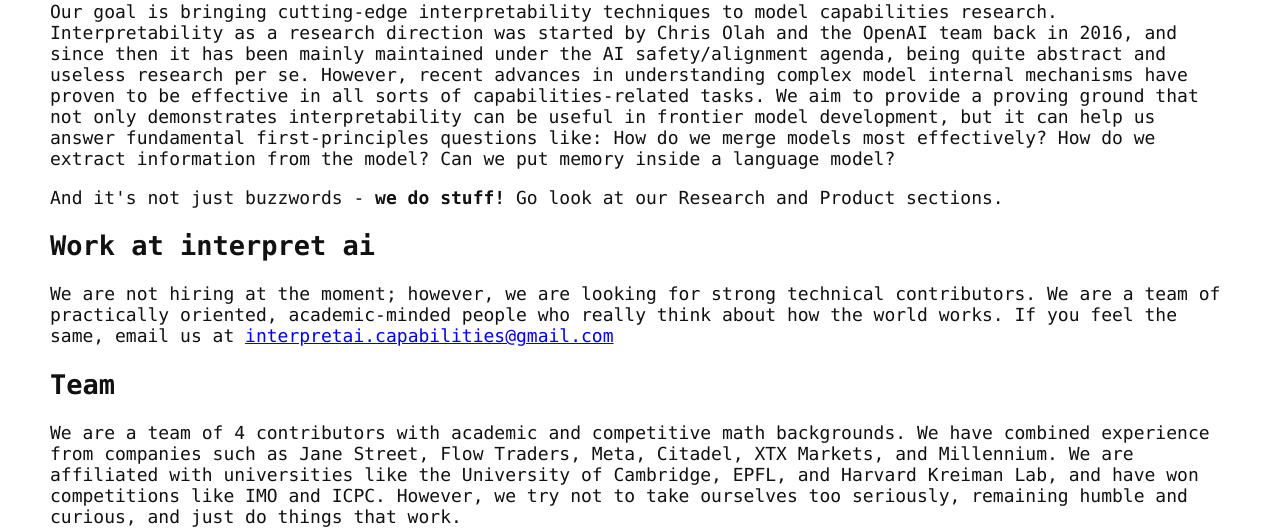
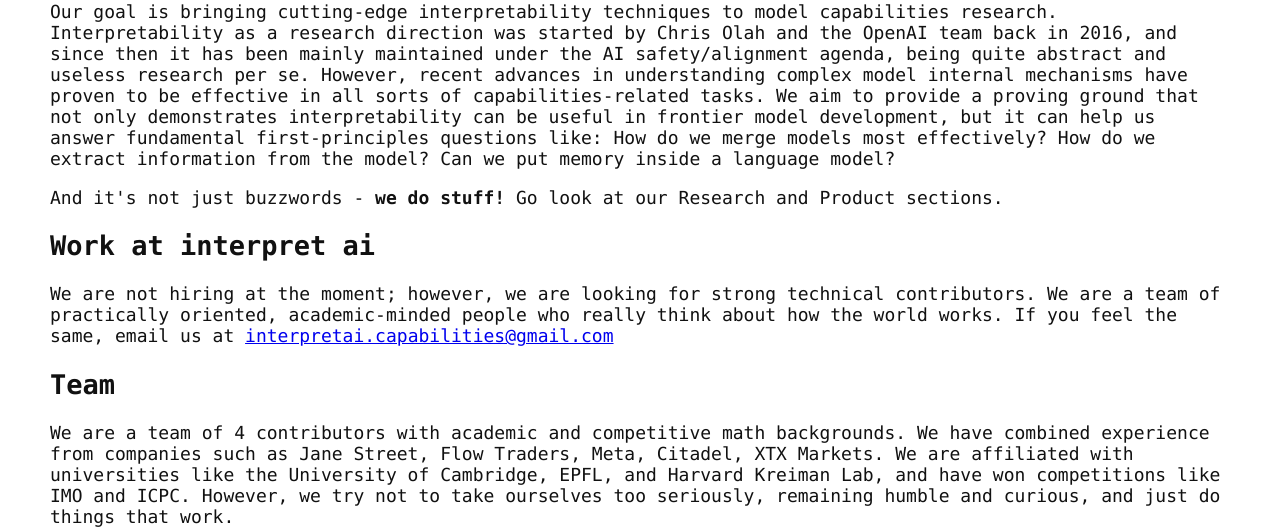
Before and after one commit to interpretaieacc/interpretaieacc.github.io, a plain HTML site: page index.html in a window 1280 px wide. Shown: the part 425-954 px from the top of the page. Drawn offline with Linux system fonts and the light colour scheme.

Commit message:
Add files via upload

```diff
--- a/index.html
+++ b/index.html
@@ -73,7 +73,7 @@
 
     <section id="Team">
       <h2>Team</h2>
-      <p>We are a team of 4 contributors with academic and competitive math backgrounds. We have combined experience from companies such as Jane Street, Flow Traders, Meta, Citadel, XTX Markets, and Millennium. We are affiliated with universities like the University of Cambridge, EPFL, and Harvard Kreiman Lab, and have won competitions like IMO and ICPC. However, we try not to take ourselves too seriously, remaining humble and curious, and just do things that work.</p>
+      <p>We are a team of 4 contributors with academic and competitive math backgrounds. We have combined experience from companies such as Jane Street, Flow Traders, Meta, Citadel, XTX Markets. We are affiliated with universities like the University of Cambridge, EPFL, and Harvard Kreiman Lab, and have won competitions like IMO and ICPC. However, we try not to take ourselves too seriously, remaining humble and curious, and just do things that work.</p>
     </section>
 
     <section id="faq">
```
